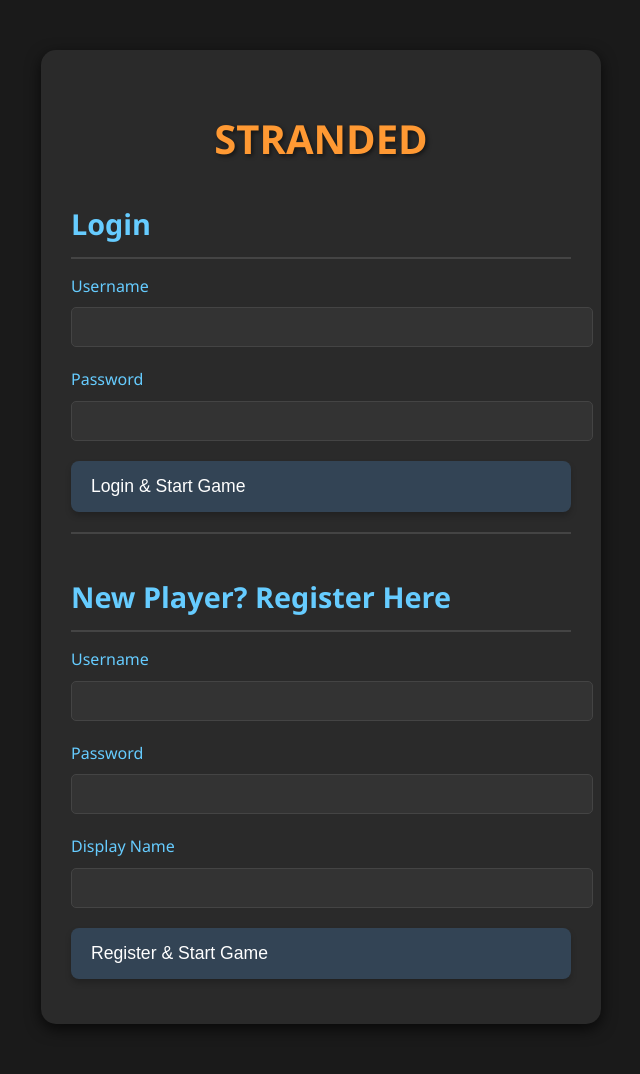
After one commit to carissaha/WEBDEV-Survival-Game, a PHP site: page /login.php in a window 1280 px wide. The commit adds this page. Shown: the whole page, without its empty margins (319-959 px from the left). Run offline with PHP 8.4, Linux system fonts and the light colour scheme.

Commit message:
Add leaderboard and login screens

```diff
--- /dev/null
+++ b/login.php
@@ -0,0 +1,195 @@
+<?php
+session_start();
+if (!isset($_SESSION['users'])) {
+    $_SESSION['users'] = array();
+
+    $_SESSION['users']['test'] = array(
+        'password' => 'password',
+        'name' => 'Test User'
+    );
+}
+
+$error = '';
+$success = '';
+
+if (isset($_POST['register'])) {
+    $username = trim($_POST['username']);
+    $password = trim($_POST['password']);
+    $name = trim($_POST['name']);
+
+    if (empty($username) || empty($password) || empty($name)) {
+        $error = "All fields are required!";
+    }elseif (isset($_SESSION['users'][$username])) {
+        $error = "Username already exists!";
+    } else {
+        $_SESSION['users'][$username] = array(
+            'password' => $password,
+            'name' => $name
+        );
+        $success = "Registration successful! You can now log in.";
+
+        $_SESSION['logged_in'] = true;
+        $_SESSION['username'] = $username;
+        $_SESSION['user_name'] = $name;
+
+        header('Location: part1.html');
+        exit;
+    }
+}
+
+if (isset($_POST['login'])) {
+    $username = trim($_POST['username']);
+    $password = trim($_POST['password']);
+
+    if(isset($_SESSION['users'][$username]) && $_SESSION['users'][$username]['password'] === $password) {
+        $_SESSION['logged_in'] = true;
+        $_SESSION['username'] = $username;
+        $_SESSION['user_name'] = $_SESSION['users'][$username]['name'];
+
+        header('Location: part1.html');
+        exit;
+    }else {
+        $error = "Invalid username or password!";
+    }
+}
+
+if (isset($_GET['logout'])) {
+    unset($_SESSION['logged_in']);
+    unset($_SESSION['username']);
+    unset($_SESSION['user_name']);
+    unset($_SESSION['part2_stage']);
+    unset($_SESSION['part5_stage']);
+    unset($_SESSION['rescued']);
+    unset($_SESSION['inventory']);
+    unset($_SESSION['game_start_time']);
+
+    $success = "You have been logged out.";
+}
+?>
+
+<!DOCTYPE html>
+<html lang="en">
+<head>
+    <meta charset="UTF-8">
+    <meta name="viewport" content="width=device-width, initial-scale=1.0">
+    <title>STRANDED - Login</title>
+    <link rel="stylesheet" href="part2and3.css">
+    <style>
+        .login-container {
+            max-width: 500px;
+            margin: 50px auto;
+            background-color: #2a2a2a;
+            padding: 30px;
+            border-radius: 15px;
+            box-shadow: 0 5px 15px rgba(0,0,0,0.7);
+        }
+
+        .form-group {
+            margin-bottom: 20px;
+        }
+
+        .form-group label {
+            display: block;
+            margin-bottom: 8px;
+            color: #66ccff;
+        }
+
+        .form-group input {
+            width: 100%;
+            padding: 10px;
+            border-radius: 5px;
+            border: 1px solid #444;
+            background-color: #333;
+            color: #fff;
+            font-size: 16px;
+        }
+
+        .error-message {
+            background-color: #e74c3c;
+            color: white;
+            padding: 10px;
+            border-radius: 5px;
+            margin-bottom: 20px;
+        }
+
+        .success-message {
+            background-color: #2ecc71;
+            color: white;
+            padding: 10px;
+            border-radius: 5px;
+            margin-bottom: 20px;
+        }
+
+        .game-title {
+            text-align: center;
+            color: #ff9933;
+            margin-bottom: 30px;
+            font-size: 2.5em;
+            text-shadow: 2px 2px 4px rgba(0,0,0,0.5);
+        }
+
+        .section {
+            border-top: 2px solid #444;
+            padding-top: 20px;
+            margin-top: 20px;
+        }
+
+        .section-title {
+            color: #66ccff;
+            margin-bottom: 15px;
+        }
+    </style>
+</head>
+<body>
+    <div class="login-container">
+        <h1 class="game-title">STRANDED</h1>
+
+        <?php if (!empty($error)): ?>
+            <div class="error-message"><?php echo $error; ?></div>
+        <?php endif; ?>
+
+        <?php if (!empty($success)): ?>
+            <div class="success-message"><?php echo $success; ?></div>
+        <?php endif; ?>
+
+        <div>
+            <h2 class="section-title">Login</h2>
+            <form method="post">
+                <div class="form-group">
+                    <label for="login-username">Username</label>
+                    <input type="text" id="login-username" name="username" required>
+                </div>
+
+                <div class="form-group">
+                    <label for="login-password">Password</label>
+                    <input type="password" id="login-password" name="password" required>
+                </div>
+
+                <button type="submit" name="login" class="choice-btn">Login & Start Game</button>
+            </form>
+        </div>
+
+        <div class="section">
+            <h2 class="section-title">New Player? Register Here</h2>
+            <form method="post">
+                <div class="form-group">
+                    <label for="reg-username">Username</label>
+                    <input type="text" id="reg-username" name="username" required>
+                </div>
+
+                <div class="form-group">
+                    <label for="reg-password">Password</label>
+                    <input type="password" id="reg-password" name="password" required>
+                </div>
+
+                <div class="form-group">
+                    <label for="reg-name">Display Name</label>
+                    <input type="text" id="reg-name" name="name" required>
+                </div>
+
+                <button type="submit" name="register" class="choice-btn">Register & Start Game</button>
+            </form>
+        </div>
+    </div>
+</body>
+</html>
--- a/part2and3.css
+++ b/part2and3.css
@@ -108,27 +108,6 @@ p {
     border-color: #3498db;
 }
 
-.reset-btn {
-    position: fixed;
-    bottom: 20px;
-    right: 20px;
-    background-color: #c33;
-    color: white;
-    padding: 10px 20px;
-    border-radius: 30px;
-    cursor: pointer;
-    border: none;
-    font-weight: bold;
-    box-shadow: 0 4px 8px rgba(0,0,0,0.3);
-    transition: all 0.3s ease;
-    z-index: 100;
-}
-.reset-btn:hover {
-    background-color: #e33;
-    transform: translateY(-2px);
-    box-shadow: 0 6px 12px rgba(0,0,0,0.4);
-}
-
 .day-indicator {
     position: absolute;
     top: 20px;
```
Also changed, not shown: part2.php (+7 -8 lines), part4.php (+0 -8 lines), part5.php (+0 -9 lines), rescued.php (+134 -2 lines), reset.php (added, +11 -0 lines).
